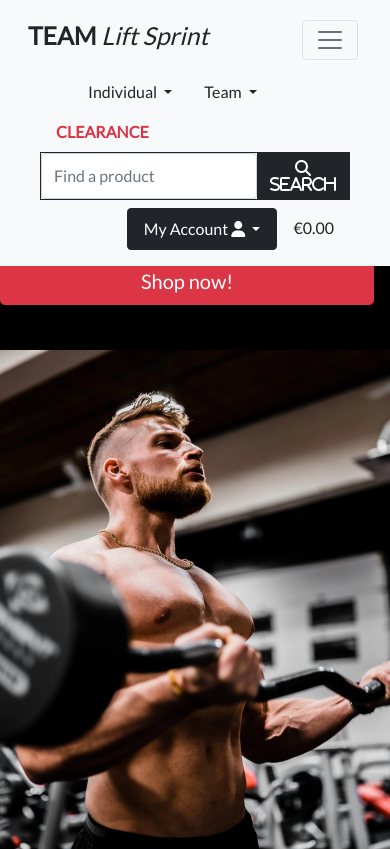
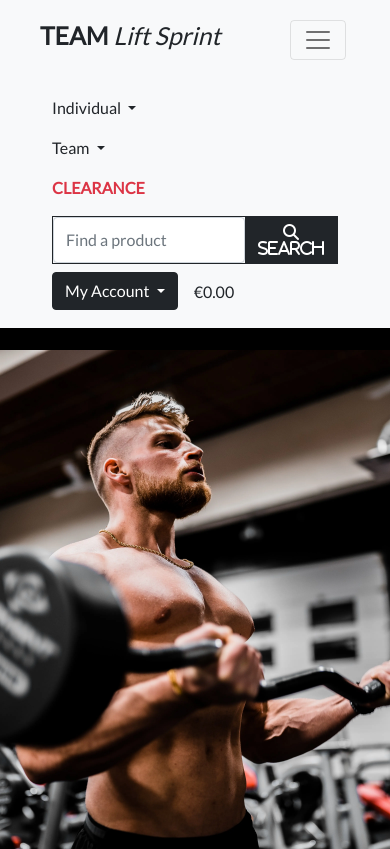
Before and after one commit to aryan008/team_lift_sprint, a Django app: page / in a window 390 px wide, after a click that opens the changed part. Shown: the top 849 px of the page. Run offline with Django 3.2, Linux system fonts and the light colour scheme; some libraries are stand-ins or nearby versions.

Commit message:
Fix: Mobile header and spacing fixed including dropdowns

```diff
--- a/home/templates/home/index.html
+++ b/home/templates/home/index.html
@@ -4,7 +4,7 @@
 {% block page_header %}
 <!-- Site masthead-->
 <header class="masthead">
-    <div class="container position-relative pt-5 g-0">
+    <div class="container position-relative pt-5 p-2 g-0">
         <div class="row">
             <div class="col-12">
                 <div class="text-white">
--- a/templates/base.html
+++ b/templates/base.html
@@ -41,8 +41,8 @@
     <title>Team Lift Sprint {% block extra_title %}{% endblock %}</title>
   </head>
   <body>
-    <nav class="navbar navbar-expand-lg navbar-light bg-light fixed-top p-3">
-      <div class="container-fluid">
+    <nav class="navbar navbar-expand-xl navbar-light bg-light fixed-top p-3">
+      <div class="container-fluid px-4 px-lg-5">
         <a class="navbar-brand" href="{% url 'home' %}">
           <h2 class="text-dark"><strong class="text-uppercase">Team </strong><i>Lift Sprint</i></h2>
         </a>
@@ -99,6 +99,7 @@
         <div class="row">
           <div class="col text-center my-auto">
             <p class="mt-2 m-0 fst-italic fw-bold">Copyright &copy; TLS 2021 - celebrating 1 year in business</p>
+            <br>
           </div>
         </div>
       </div>
--- a/templates/includes/main-nav.html
+++ b/templates/includes/main-nav.html
@@ -1,5 +1,5 @@
 <div class="collapse navbar-collapse container-fluid" id="navbarSupportedContent">
-    <ul class="nav me-auto mx-auto m-2 mb-lg-0 ms-lg-4">
+    <ul class="navbar-nav me-auto mx-auto m-2 mb-lg-0 ms-lg-4">
         <!-- All products -->
         <li class="nav-item">
             <a class="nav-link" href=""></a>
@@ -32,6 +32,7 @@
         <li class="nav-item">
             <a class="nav-link text-danger fw-bold" href="">CLEARANCE</a>
         </li>
+    </ul>
         <!-- Search form -->
         <form method="GET" action="#" class="d-flex border border-dark">
             <input class="form-control" type="search" name="q" placeholder="Find a product" aria-label="searchOurStore">
@@ -39,15 +40,14 @@
                     <i class="fas fa-search"> Search</i>
                 </span></button>
         </form>
-    </ul>
     <!-- Account Management -->
-    <ul class="nav justify-content-end">
+    <div class="dropdown">
+        <ul class="nav mt-2 ms-lg-3">
             <li class="nav-item dropdown">
-            <a class="nav-link dropdown-toggle btn btn-dark bg-dark text-white" href="#" id="navbarDropdown"
-                role="button" data-bs-toggle="dropdown" aria-expanded="false">
+                <button type="button" class="btn btn-dark bg-dark dropdown-toggle d-lg-block collapse-margin"
+                    id="dropdownMenuButton1" data-bs-toggle="dropdown">
                     My Account
-                <i class="fas fa-user"></i>
-            </a>
+                </button>
                 <ul class="dropdown-menu dropdown-menu-dark bg-dark text-white" aria-labelledby="dropdownMenuButton2">
                     {% if request.user.is_authenticated %}
                     {% if request.user.is_superuser %}
@@ -76,3 +76,6 @@
             </li>
         </ul>
     </div>
+    <!-- Cart link -->
+
+    </div>
```
Also changed, not shown: adam.html (deleted, +0 -56 lines), templates/includes/mobile-top-header.html (deleted). Lines whose indentation alone changed are shown as unchanged.
